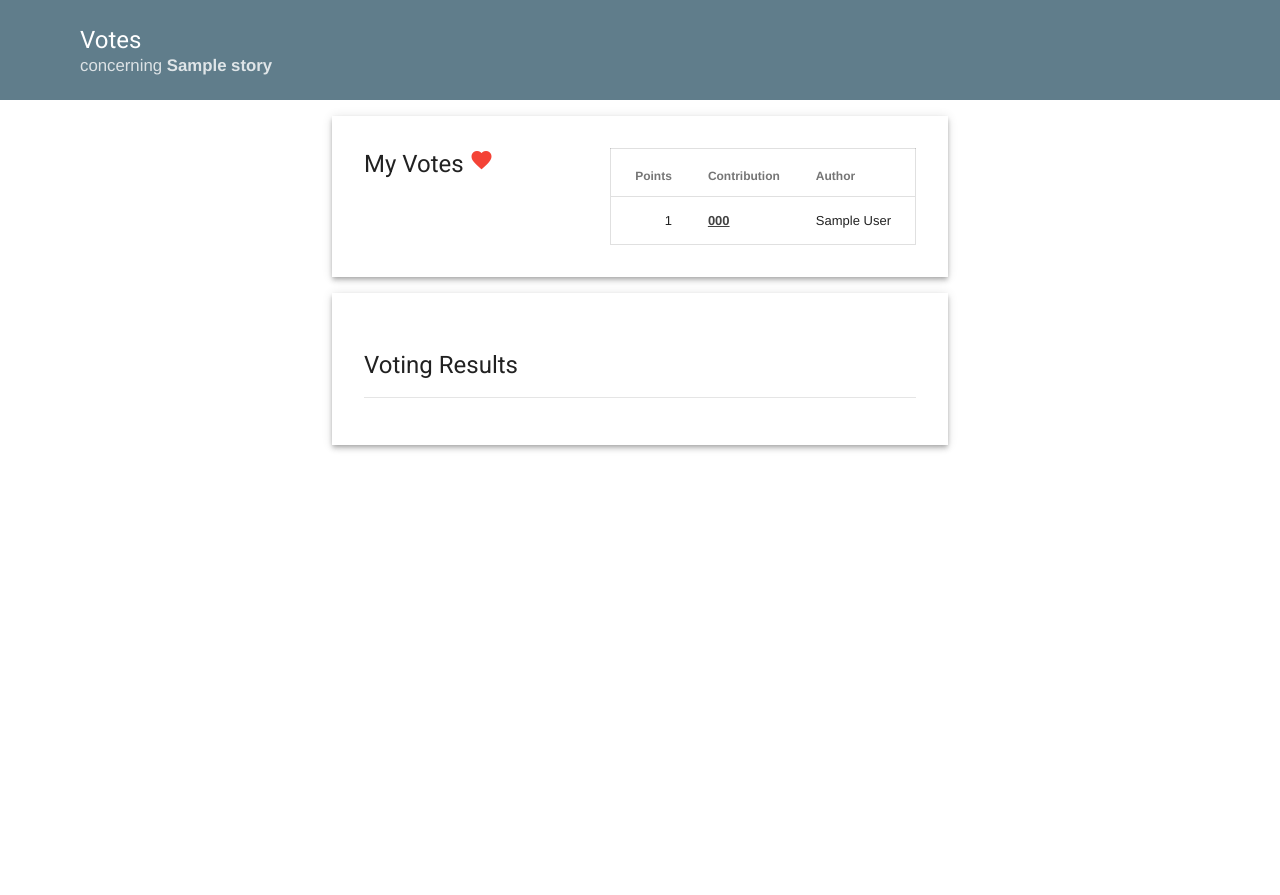
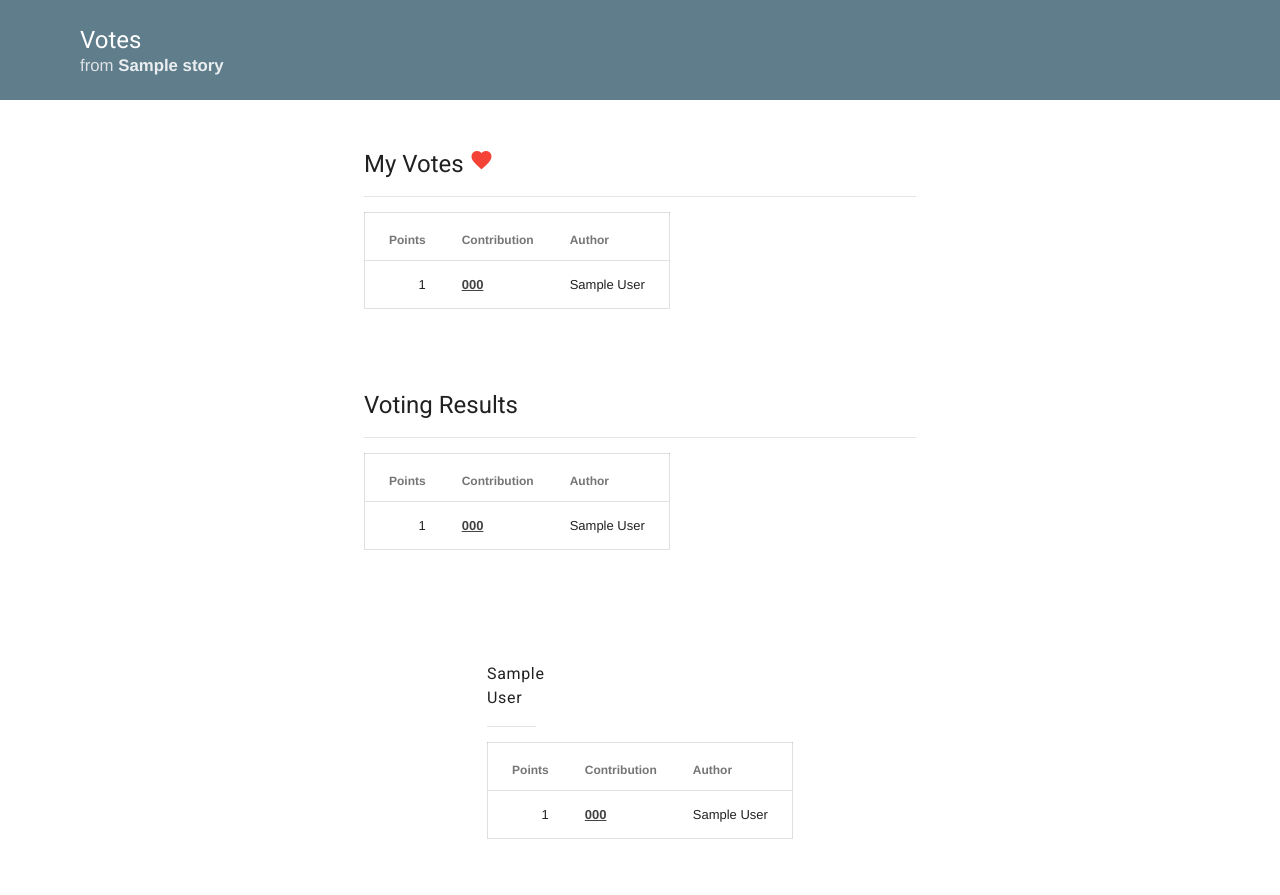
Before and after one commit to Vogeltak/storanonymizer, a Flask app: page /story/000/votes in a window 1280 px wide. Shown: the part 64-959 px from the top of the page. Run offline with Flask 2, Linux system fonts and the light colour scheme; a user stored in the database is signed in; tables that the repository leaves empty hold one stand-in row (values such as "Sample post"); some libraries are stand-ins or nearby versions.

Commit message:
Finished votes and fixed bugs

```diff
--- a/storanonymizer/static/styles.css
+++ b/storanonymizer/static/styles.css
@@ -96,7 +96,7 @@
 }
 
 .storanonymizer__title-bar__subtitle a {
-	color: rgba(255,255,255,0.8);
+	color: rgba(255,255,255,0.87);
 	text-decoration: none;
 }
 
@@ -211,26 +211,12 @@
 	align-items: center;
 }
 
-.storanonymizer__votes__my-votes {
+.storanonymizer__votes__my-votes, .storanonymizer__votes__result, .storanonymizer__votes__user-vote {
 	padding: 32px;
-	display: -webkit-flex;
-	display: flex;
-	-webkit-flex-flow: row wrap;
-	flex-flow: row wrap;
-	-webkit-justify-content: space-between;
-	justify-content: space-between;
 }
 
-.storanonymizer__votes__my-votes h4 {
+.storanonymizer__votes__my-votes h4, .storanonymizer__votes__result h4 {
 	margin-top: 0;
-}
-
-.storanonymizer__votes__my-votes a {
-	color: rgba(0,0,0.87);
-}
-
-.storanonymizer__votes__result {
-	padding: 32px;
 }
 
 #point-selector {
@@ -332,4 +318,12 @@ hr {
 	.storanonymizer__colored-background-bar {
 		display: none;
 	}
+
+	.storanonymizer__votes__my-votes, .storanonymizer__votes__result {
+		padding: 32px 8px;
+	}
+
+	.storanonymizer__votes__user-vote {
+		padding: 8px;
+	}
 }
--- a/storanonymizer/templates/story.html
+++ b/storanonymizer/templates/story.html
@@ -15,9 +15,11 @@
 	{% endif %}
 </div>
 
-{% if current_user.is_authenticated%}
+{% if (current_user.is_authenticated and not story.voting) or current_user.id == story.user.id %}
 <div class="storanonymizer__sub-bar">
+	{% if not story.voting and not userHasContributed %}
 	<a class="mdl-button mdl-js-button mdl-js-ripple-effect mdl-button--raised mdl-button--accent" href="{{ url_for('new_contribution', story_code=story.code) }}"><i class="material-icons">add</i> Contribution</a>
+	{% endif %}
 	{% if current_user.id == story.user.id %}
 	<a class="mdl-button mdl-js-button mdl-js-ripple-effect mdl-button--raised mdl-button--colored" href="{{ url_for('story_settings', story_code=story.code)}}">Settings <i class="material-icons">settings</i></a>
 	{% endif %}
--- a/storanonymizer/templates/votes.html
+++ b/storanonymizer/templates/votes.html
@@ -4,13 +4,14 @@
 
 <div class="storanonymizer__title-bar mdl-color--primary mdl-color-text--white">
 	<h4 class="storanonymizer__title-bar__title">Votes</h4>
-	<div class="storanonymizer__title-bar__subtitle">concerning <a href="{{ url_for('story', story_code=story.code) }}"><span class="bold">{{ story.name }}</span></a></div>
+	<div class="storanonymizer__title-bar__subtitle">from <a href="{{ url_for('story', story_code=story.code) }}"><span class="bold">{{ story.name }}</span></a></div>
 </div>
 
 <div class="storanonymizer__votes-wrapper mdl-grid">
 {% if (story.voting or story.public_votes) and story.public_contributions and current_user.is_authenticated %}
-	<div class="storanonymizer__votes__my-votes mdl-cell mdl-cell--6-col mdl-color--white mdl-shadow--4dp">
+	<div class="storanonymizer__votes__my-votes mdl-cell mdl-cell--6-col mdl-color--white">
 		<h4>My Votes <i class="material-icons mdl-color-text--red">favorite</i></h4>
+		<hr>
 		<table class="mdl-data-table mdl-js-data-table">
 			<thead>
 				<tr>
@@ -36,9 +37,62 @@
 	</div>
 {% endif %}
 {% if story.public_votes %}
-	<div class="storanonymizer__votes__result mdl-cell mdl-cell--6-col mdl-color--white mdl-shadow--4dp">
+	<div class="storanonymizer__votes__result mdl-cell mdl-cell--6-col mdl-color--white">
 		<h4>Voting Results</h4>
 		<hr>
+		<table class="mdl-data-table mdl-js-data-table">
+			<thead>
+				<tr>
+					<th>Points</th>
+					<th class="mdl-data-table__cell--non-numeric">Contribution</th>
+					{% if story.public_authors %}
+					<th class="mdl-data-table__cell--non-numeric">Author</th>
+					{% endif %}
+				</tr>
+			</thead>
+			<tbody>
+				{% for contribution in ranking|sort(True, attribute='total_score') %}
+				<tr>
+					<td>{{ contribution.total_score }}</td>
+					<td class="mdl-data-table__cell--non-numeric"><a href="{{ url_for('contribution', contribution_code=contribution.code) }}" class="bold mdl-color-text--grey-800">{{ contribution.code }}</a></td>
+					{% if story.public_authors %}
+					<td class="mdl-data-table__cell--non-numeric">{{ contribution.author.name }}</td>
+					{% endif %}
+				</tr>
+				{% endfor %}
+			</tbody>
+		</table>
+	</div>
+
+	<div class="storanonymizer__user-votes-wrapper mdl-grid">
+	{% for group in all_votes|groupby('user.name') %}
+	<div class="storanonymizer__votes__user-vote mdl-cell mdl-cell--4-col mdl-color--white">
+		<h6>{{ group.grouper }}</h6>
+		<hr>
+		<table class="mdl-data-table mdl-js-data-table">
+			<thead>
+				<tr>
+					<th>Points</th>
+					<th class="mdl-data-table__cell--non-numeric">Contribution</th>
+					{% if story.public_authors %}
+					<th class="mdl-data-table__cell--non-numeric">Author</th>
+					{% endif %}
+				</tr>
+			</thead>
+			<tbody>
+			{% for vote in group.list|sort(True, attribute='value') %}
+				<tr>
+					<td>{{ vote.value }}</td>
+					<td class="mdl-data-table__cell--non-numeric"><a href="{{ url_for('contribution', contribution_code=vote.contribution.code) }}" class="bold mdl-color-text--grey-800">{{ vote.contribution.code }}</a></td>
+					{% if story.public_authors %}
+					<td class="mdl-data-table__cell--non-numeric">{{ vote.contribution.author.name }}</td>
+					{% endif %}
+				</tr>
+			{% endfor %}
+			</tbody>
+		</table>
+	</div>
+	{% endfor %}
 	</div>
 {% endif %}
 
--- a/storanonymizer/views.py
+++ b/storanonymizer/views.py
@@ -100,8 +100,12 @@ def my_stories():
 def story(story_code):
 	story = models.Story.query.filter_by(code=story_code).first_or_404()
 	contributions = models.Contribution.query.filter_by(story_id=story.id).order_by(models.Contribution.code).all()
+	userHasContributed = False
 
-	return render_template("story.html", story=story, contributions=contributions)
+	if models.Contribution.query.filter_by(story_id=story.id, author_id=current_user.id).first():
+		userHasContributed = True
+
+	return render_template("story.html", story=story, contributions=contributions, userHasContributed=userHasContributed)
 
 @app.route("/story/<story_code>/settings")
 @login_required
@@ -172,6 +176,10 @@ def new_contribution(story_code):
 	story = models.Story.query.filter_by(code=story_code).first()
 
 	if request.method == "POST":
+		if models.Contribution.query.filter_by(story_id=story.id, author_id=current_user.id).first():
+			flash("You have already contributed to this story!")
+			return redirect(url_for('story', story_code=story.code))
+
 		text = request.form["text"].replace("\r\n", "<br>")
 		code = ""
 
@@ -199,10 +207,12 @@ def my_contributions():
 @app.route("/contribution/<contribution_code>")
 def contribution(contribution_code):
 	contribution = models.Contribution.query.filter_by(code=contribution_code).first_or_404()
-	user_vote = models.Vote.query.filter_by(user_id=current_user.id, contribution_id=contribution.id).first()
 
-	if user_vote is not None:
-		return render_template("contribution.html", contribution=contribution, user_vote=user_vote.value)
+	if current_user.is_authenticated and contribution.story.voting:
+		user_vote = models.Vote.query.filter_by(user_id=current_user.id, contribution_id=contribution.id).first()
+
+		if user_vote is not None:
+			return render_template("contribution.html", contribution=contribution, user_vote=user_vote.value)
 
 	return render_template("contribution.html", contribution=contribution, user_vote=None)
 
@@ -211,6 +221,9 @@ def delete_contribution(contribution_code):
 	contribution = models.Contribution.query.filter_by(code=contribution_code).first()
 
 	if current_user.id == contribution.author.id:
+		for v in contribution.votes:
+			db.session.delete(v)
+
 		db.session.delete(contribution)
 		db.session.commit()
 
@@ -221,13 +234,20 @@ def delete_contribution(contribution_code):
 @app.route("/story/<story_code>/votes")
 def votes(story_code):
 	story = models.Story.query.filter_by(code=story_code).first()
+	contributions = story.contributions
+	all_votes = None
+	user_votes = None
+
+	for c in contributions:
+		c.total_score = sum([vote.value for vote in c.votes])
 
 	if current_user.is_authenticated:
 		user_votes = models.Vote.query.filter_by(story_id=story.id, user_id=current_user.id).order_by(models.Vote.value.desc())
 
-		return render_template("votes.html", story=story, user_votes=user_votes)
+	if story.public_votes:
+		all_votes = models.Vote.query.filter_by(story_id=story.id).all()
 
-	return render_template("votes.html", story=story, user_votes=None)
+	return render_template("votes.html", story=story, user_votes=user_votes, ranking=contributions, all_votes=all_votes)
 
 @app.route("/story/<story_code>/toggle/voting")
 @login_required
```
Also changed, not shown: storanonymizer/templates/contribution.html (+3 -11 lines).
